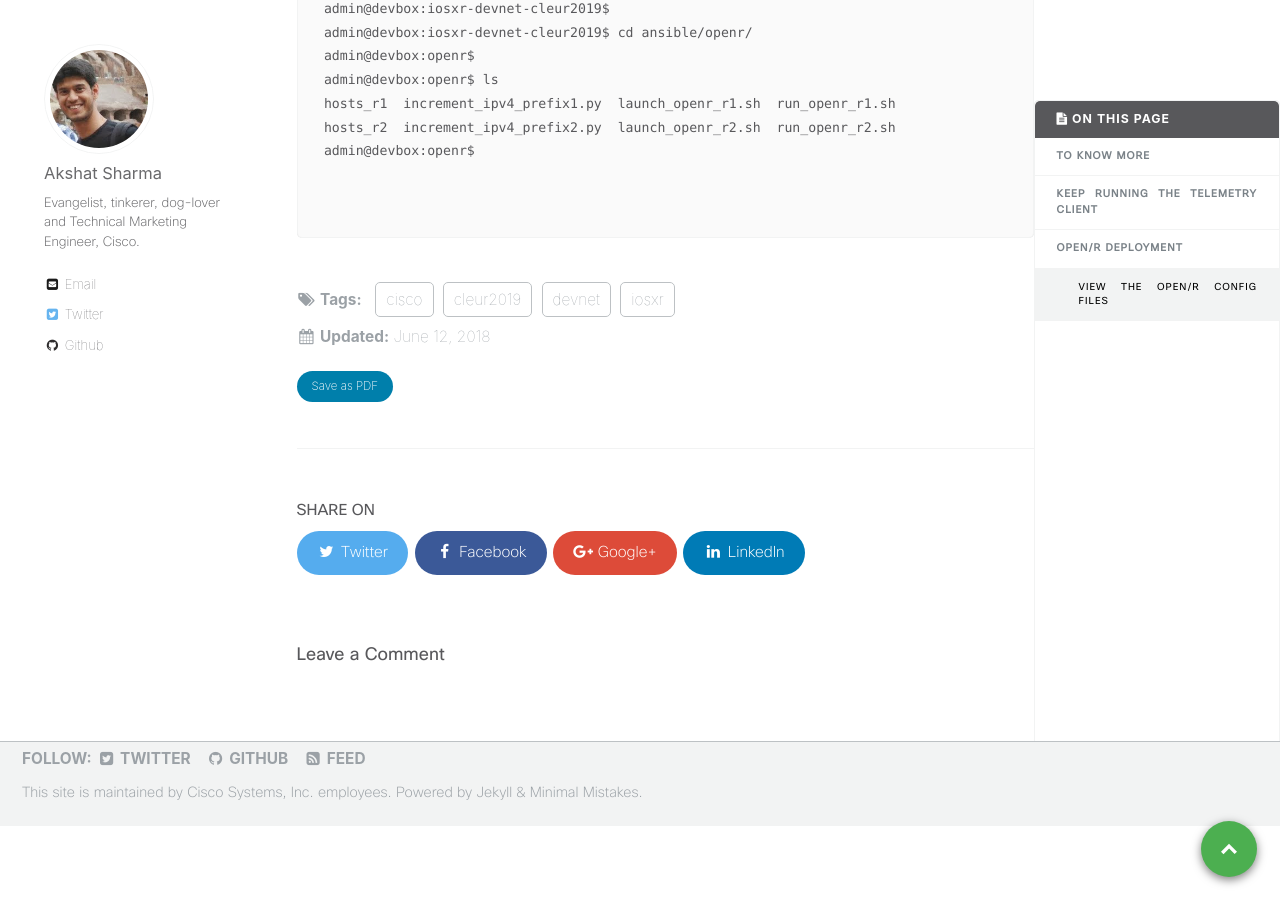
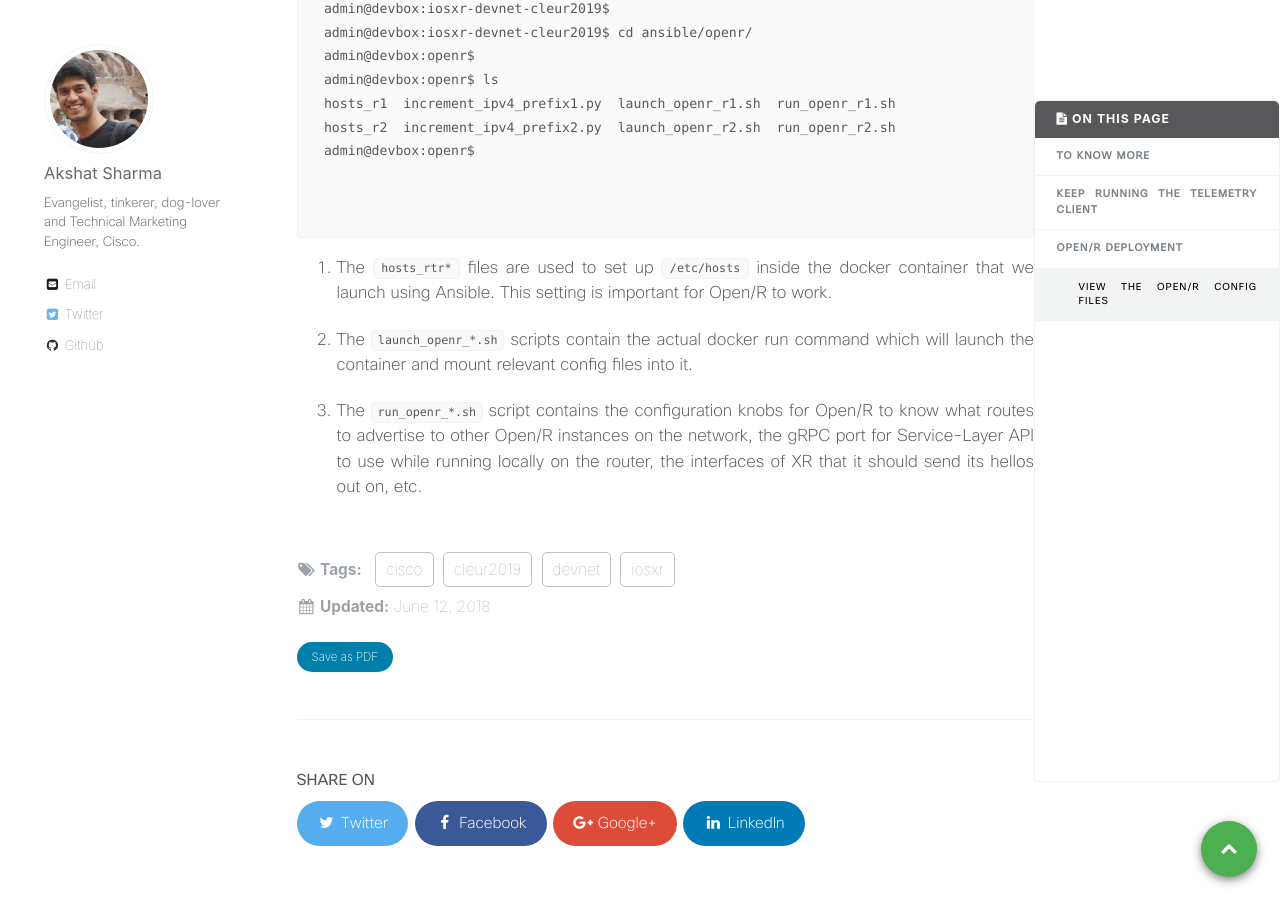
Before and after one commit to nanog75/hackathon, a Jekyll site: the page built from _wkinstructions/2019-01-30-step-2-playing-iosxr-Yang-Models.md, in a window 1280 px wide and 900 px high, scrolled down 4469 px. Built offline with Jekyll 4.4.1, drawn with Linux system fonts in a browser that asks for light colours; comment, search, counter and statistics services are not loaded.

Commit message:
Update 2019-01-30-step-2-playing-iosxr-Yang-Models.md

````diff
--- a/_wkinstructions/2019-01-30-step-2-playing-iosxr-Yang-Models.md
+++ b/_wkinstructions/2019-01-30-step-2-playing-iosxr-Yang-Models.md
@@ -173,3 +173,9 @@ admin@devbox:openr$
 
 
 ```
+
+1. The `hosts_rtr*` files are used to set up `/etc/hosts` inside the docker container that we launch using Ansible. This setting is important for Open/R to work.
+
+2. The `launch_openr_*.sh` scripts contain the actual docker run command which will launch the container and mount relevant config files into it.
+
+3. The `run_openr_*.sh` script contains the configuration knobs for Open/R to know what routes to advertise to other Open/R instances on the network, the gRPC port for Service-Layer API to use while running locally on the router, the interfaces of XR that it should send its hellos out on, etc.
````
